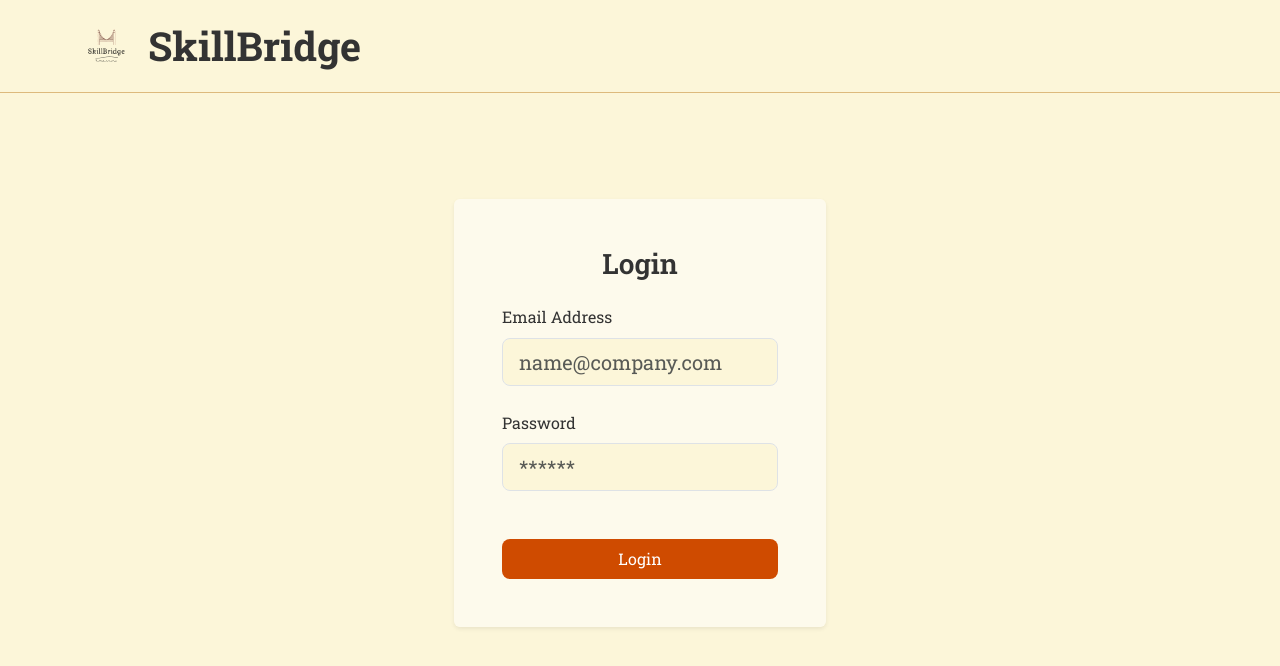
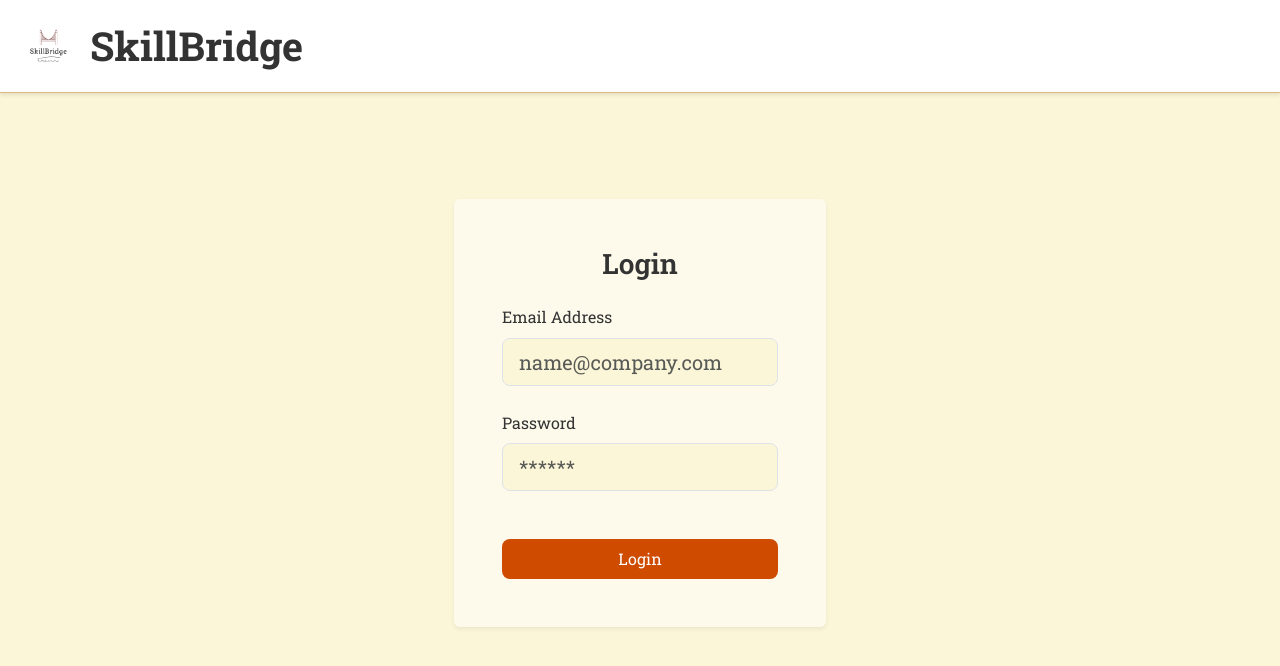
Before and after one commit to sarab-tricon/skillbridge-4, a React (Vite) app in the folder frontend/: page /login in a window 1280 px wide. Shown: the top 666 px of the page. Built offline with nearby package versions, Linux system fonts and the light colour scheme.

Commit message:
Fixing navBar issue

```diff
--- a/frontend/src/components/Navbar.jsx
+++ b/frontend/src/components/Navbar.jsx
@@ -11,9 +11,36 @@ const Navbar = () => {
     };
 
     return (
-        <nav className="navbar navbar-light bg-transparent py-3" style={{ borderBottom: '1px solid var(--color-secondary)' }}>
-            <div className="container">
-                <Link className="navbar-brand d-flex align-items-center fw-bold mb-0 h1" to="/" style={{ fontSize: '2.5rem', color: 'var(--color-accent)' }}>
+        <nav
+            className="navbar navbar-light py-3"
+            style={{
+                borderBottom: '1px solid var(--color-secondary)',
+                position: 'sticky',
+                top: 0,
+                zIndex: 1000,
+                backgroundColor: '#ffffff',
+                boxShadow: '0 2px 4px rgba(0,0,0,0.1)'
+            }}
+        >
+            <div
+                className="container-fluid px-4"
+                style={{
+                    display: 'flex',
+                    justifyContent: 'space-between',
+                    alignItems: 'center',
+                    maxWidth: '100%',
+                    margin: 0
+                }}
+            >
+                <Link
+                    className="navbar-brand d-flex align-items-center fw-bold mb-0 h1"
+                    to="/"
+                    style={{
+                        fontSize: '2.5rem',
+                        color: 'var(--color-accent)',
+                        margin: 0
+                    }}
+                >
                     <img
                         src="/skillbridgeLOGO.jpeg"
                         alt="Logo"
@@ -24,7 +51,11 @@ const Navbar = () => {
                     SkillBridge
                 </Link>
                 {isAuthenticated && (
-                    <button className="btn btn-accent shadow-sm" onClick={handleLogout}>
+                    <button
+                        className="btn btn-accent shadow-sm"
+                        onClick={handleLogout}
+                        style={{ flexShrink: 0 }}
+                    >
                         Logout
                     </button>
                 )}
--- a/frontend/src/context/AuthContext.jsx
+++ b/frontend/src/context/AuthContext.jsx
@@ -10,6 +10,7 @@ export const AuthProvider = ({ children }) => {
     const [user, setUser] = useState(null);
     const [token, setToken] = useState(localStorage.getItem('token'));
     const [role, setRole] = useState(null);
+    const [loading, setLoading] = useState(true); // Add loading state
 
     useEffect(() => {
         if (token) {
@@ -22,6 +23,7 @@ export const AuthProvider = ({ children }) => {
                 logout();
             }
         }
+        setLoading(false); // Done loading
     }, [token]);
 
     const login = async (email, password) => {
@@ -51,6 +53,22 @@ export const AuthProvider = ({ children }) => {
         setRole(null);
     };
 
+    // Show loading spinner while checking authentication
+    if (loading) {
+        return (
+            <div style={{
+                display: 'flex',
+                justifyContent: 'center',
+                alignItems: 'center',
+                height: '100vh'
+            }}>
+                <div className="spinner-border text-primary" role="status">
+                    <span className="visually-hidden">Loading...</span>
+                </div>
+            </div>
+        );
+    }
+
     return (
         <AuthContext.Provider value={{ user, token, role, login, logout, isAuthenticated: !!token }}>
             {children}
--- a/frontend/src/pages/ManagerDashboard.jsx
+++ b/frontend/src/pages/ManagerDashboard.jsx
@@ -335,9 +335,7 @@ const ManagerDashboard = () => {
                 )}
 
                 {activeSection === 'allocations' && (
-                    <div className="row g-4 mb-5">
-                        <div className="col-lg-8">
-                            <div className="card shadow border-0 rounded-4 overflow-hidden h-100">
+                    <div className="card shadow border-0 rounded-4 overflow-hidden mb-5">
                         <div className="card-header bg-white p-4 border-0 d-flex justify-content-between align-items-center">
                             <h3 className="fw-bold mb-0">Active Project Assignments</h3>
                             <button className="btn btn-outline-secondary btn-sm rounded-pill" onClick={() => setActiveSection(null)}>Close</button>
@@ -384,62 +382,6 @@ const ManagerDashboard = () => {
                                             </table>
                                         </div>
                                     )}
-                                </div>
-                            </div>
-                        </div>
-                        <div className="col-lg-4">
-                            <div className="card shadow-sm border-0 rounded-4 p-4 h-100" style={{ borderTop: '6px solid #9CC6DB' }}>
-                                <h4 className="fw-bold mb-4">Quick Assignment</h4>
-                                <form onSubmit={async (e) => {
-                                    e.preventDefault();
-                                    const formData = new FormData(e.target);
-                                    const payload = {
-                                        employeeId: formData.get('employeeId'),
-                                        projectId: formData.get('projectId'),
-                                        billingType: formData.get('billingType')
-                                    };
-                                    setActionLoading(true);
-                                    try {
-                                        await api.post('/assignments', payload);
-                                        e.target.reset();
-                                        fetchData();
-                                    } catch (err) {
-                                        console.error('Failed to assign employee', err);
-                                        alert(err.response?.data?.message || 'Failed to assign employee.');
-                                    } finally {
-                                        setActionLoading(false);
-                                    }
-                                }}>
-                                    <div className="mb-3">
-                                        <label className="form-label small fw-bold">Select Employee (Bench)</label>
-                                        <select name="employeeId" className="form-select border-2 shadow-none" required>
-                                            <option value="">-- Choose Employee --</option>
-                                            {mergedTeam.filter(m => m.allocationStatus === 'BENCH').map(m => (
-                                                <option key={m.id} value={m.id}>{m.email}</option>
-                                            ))}
-                                        </select>
-                                    </div>
-                                    <div className="mb-3">
-                                        <label className="form-label small fw-bold">Select Project</label>
-                                        <select name="projectId" className="form-select border-2 shadow-none" required>
-                                            <option value="">-- Choose Project --</option>
-                                            {mergedTeam.map(m => m.projectName).filter((v, i, a) => v && a.indexOf(v) === i).map((name, i) => (
-                                                <option key={i} value={mergedTeam.find(m => m.projectName === name).projectId}>{name}</option>
-                                            ))}
-                                        </select>
-                                    </div>
-                                    <div className="mb-4">
-                                        <label className="form-label small fw-bold">Billing Type</label>
-                                        <select name="billingType" className="form-select border-2 shadow-none" required>
-                                            <option value="BILLABLE">Billable</option>
-                                            <option value="INVESTMENT">Investment</option>
-                                        </select>
-                                    </div>
-                                    <button type="submit" className="btn btn-dark w-100 py-2 rounded-pill fw-bold" disabled={actionLoading}>
-                                        {actionLoading ? 'Assigning...' : 'Assign to Project'}
-                                    </button>
-                                </form>
-                            </div>
                         </div>
                     </div>
                 )}
```
Lines whose indentation alone changed are shown as unchanged.
